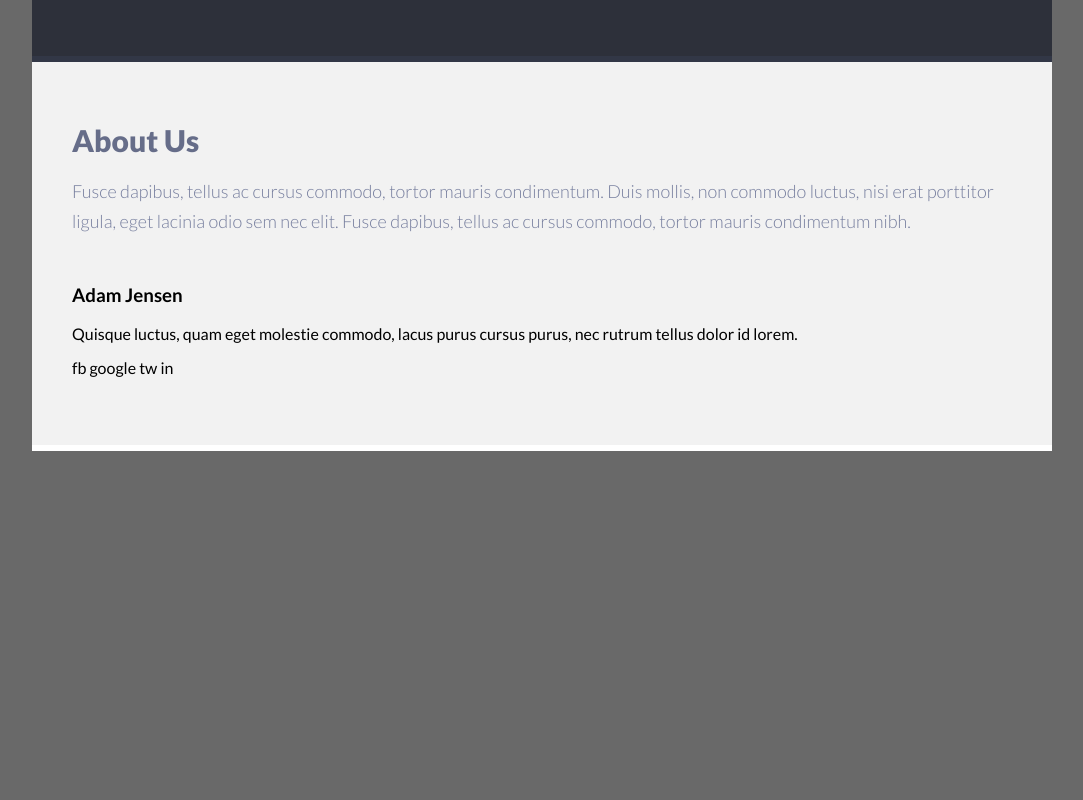
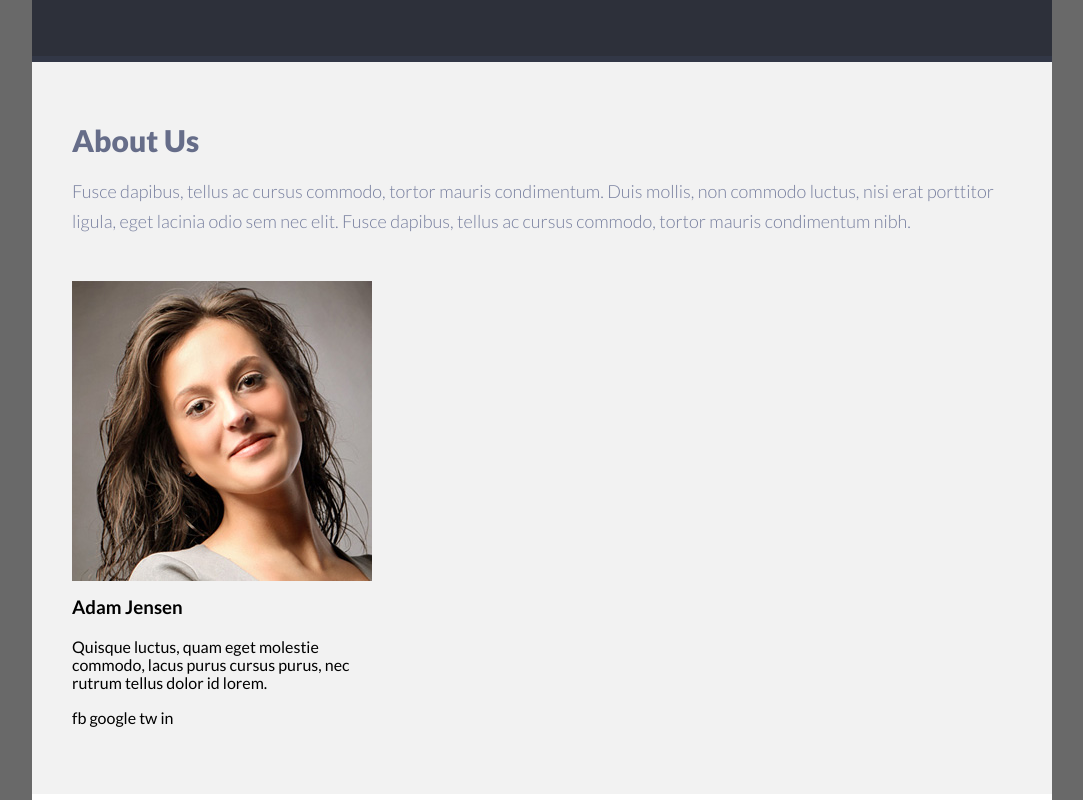
Before and after one commit to MatusVit/singolo, a website: page singolo2.html in a window 1280 px wide. Shown: the part 808-1608 px from the top of the page, without its empty margins (98-1181 px from the left). Before the commit the page ends 1259 px from the top, so only its background shows below. Drawn offline with nearby package versions, Linux system fonts and the light colour scheme.

Commit message:
feat: add style for members in section about_us

```diff
--- a/sass/layout/_section-about_us.scss
+++ b/sass/layout/_section-about_us.scss
@@ -1,7 +1,33 @@
 .about_us {
-    background-color: $color-bg-light;
+  background-color: $color-bg-light;
 
-    .section-bottom {
-        background-color: $color-bg-light-bottom;
-    }
+  .section-bottom {
+    background-color: $color-bg-light-bottom;
+  }
 }
+
+.block-member {
+  width: 300px;
+  margin-top: 20px;
+}
+
+.member-img {
+    width: 300px;
+    height: 300px;
+}
+
+.member-img--photo1 {
+    background-image: url(../../assets/images/about_us-photo1.jpg);
+}
+
+.member-img--photo2 {
+    background-image: url(../../assets/images/about_us-photo2.jpg);
+}
+
+.member-img--photo3 {
+    background-image: url(../../assets/images/about_us-photo3.jpg);
+}
+
+.member-title {
+    margin-top: 16px;
+}
--- a/sass/layout/_section.scss
+++ b/sass/layout/_section.scss
@@ -29,3 +29,7 @@
   height: 6px;
   width: 100%;
 }
+
+.layout-3-column {
+  margin-top: 45px;
+}
--- a/singolo2.html
+++ b/singolo2.html
@@ -59,7 +59,7 @@
 
                 <div class="layout-3-column">
                     <article class="block-member">
-                        <img src="" alt="" class="member-img">
+                        <div class="member-img member-img--photo1"></div>
                         <h3 class="member-title">Adam Jensen</h3>
                         <p class="member-description">Quisque luctus, quam eget molestie commodo, lacus purus cursus
                             purus,
```
Also changed, not shown: assets/images/about_us-photo1.jpg (added), assets/images/about_us-photo2.jpg (added), assets/images/about_us-photo3.jpg (added), singolo2.css, 1 other file.
